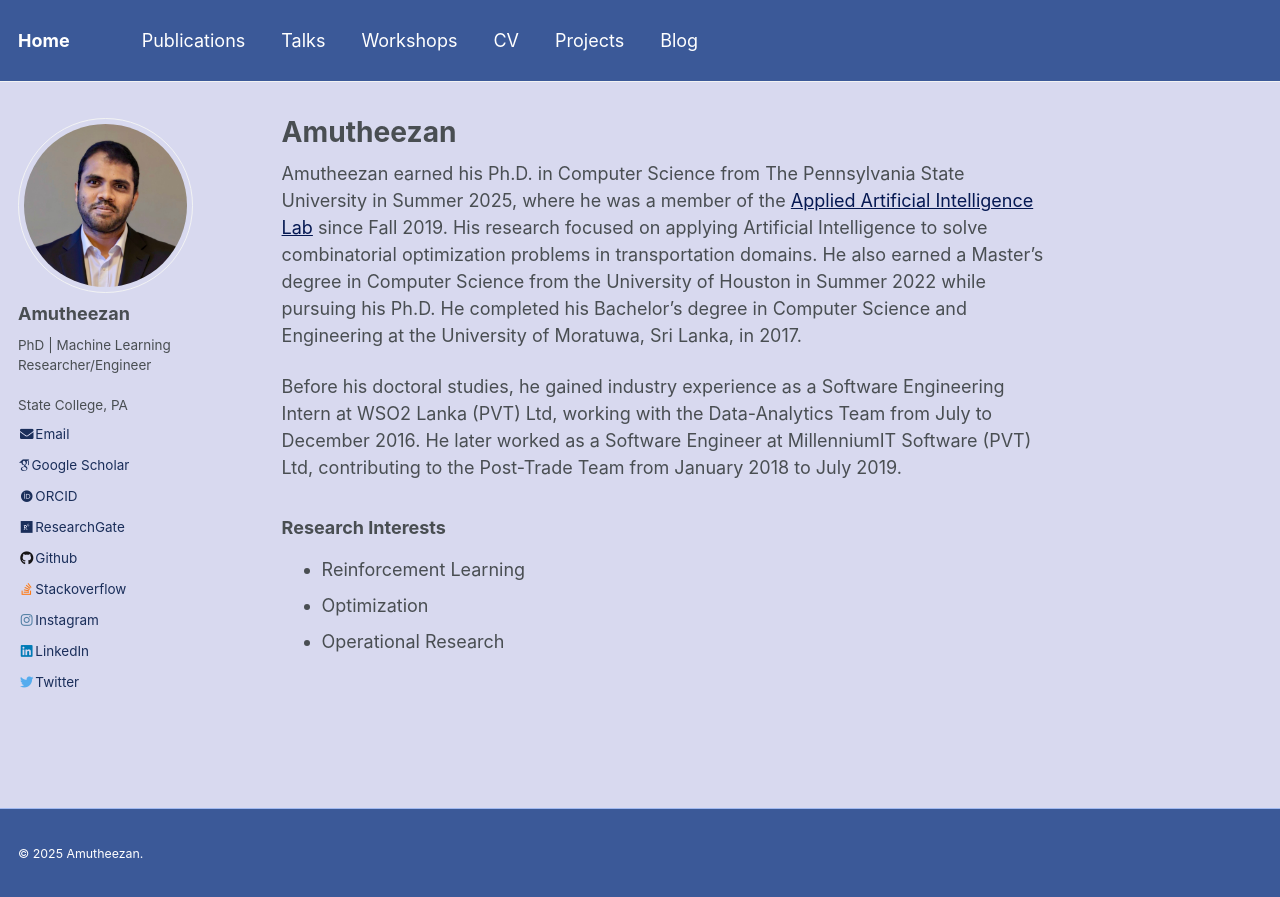
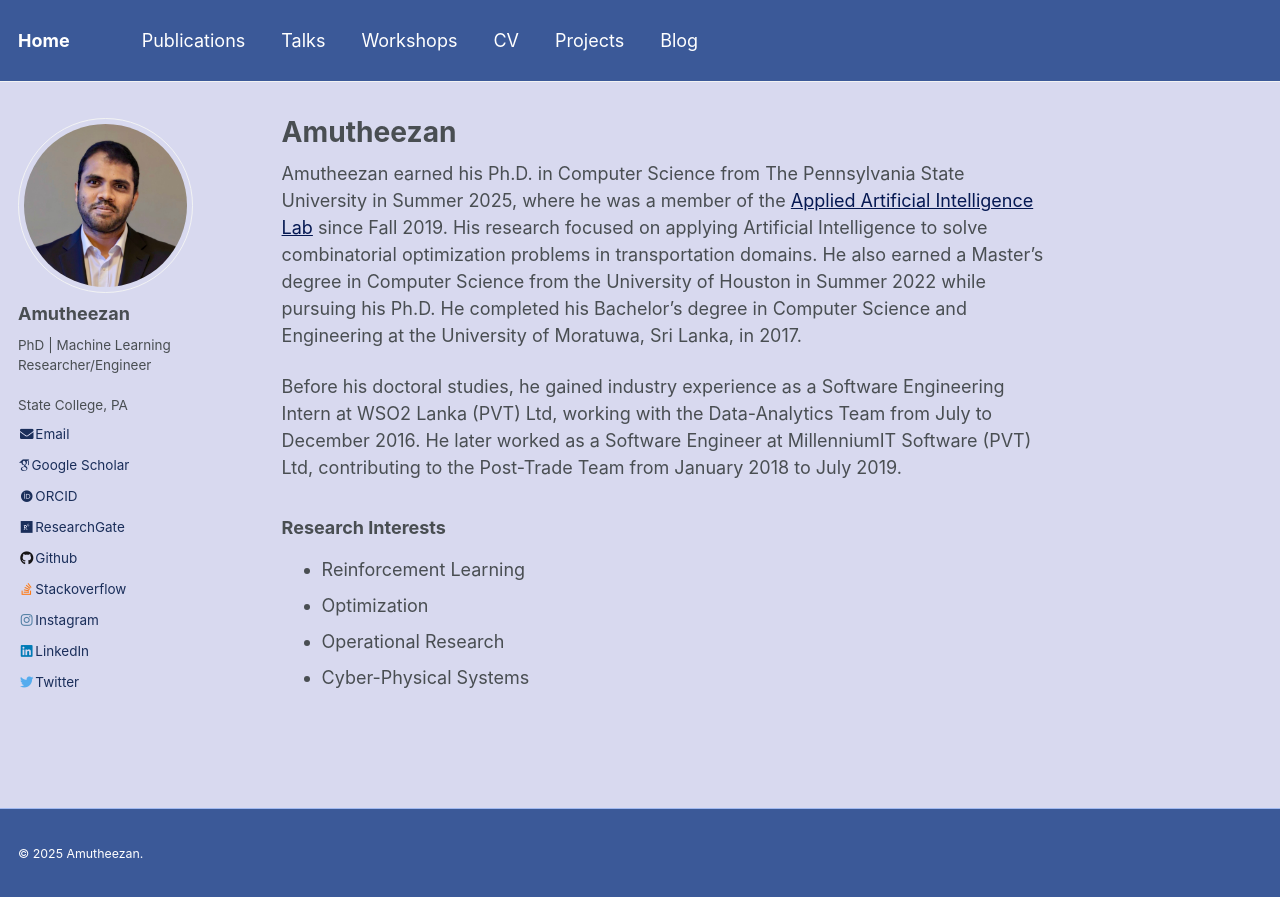
Before and after one commit to Amutheezan/amutheezan.github.io, a Jekyll site: the page built from _pages/about.md, in a window 1280 px wide. Shown: the top 897 px of the page. Built offline with Jekyll 4.4.1, drawn with Linux system fonts in a browser that asks for light colours; some web fonts are replaced.

Commit message:
Add Cyber-Physical Systems to research interests

```diff
--- a/_pages/about.md
+++ b/_pages/about.md
@@ -16,3 +16,4 @@ Before his doctoral studies, he gained industry experience as a Software Enginee
 * Reinforcement Learning
 * Optimization
 * Operational Research
+* Cyber-Physical Systems
```
